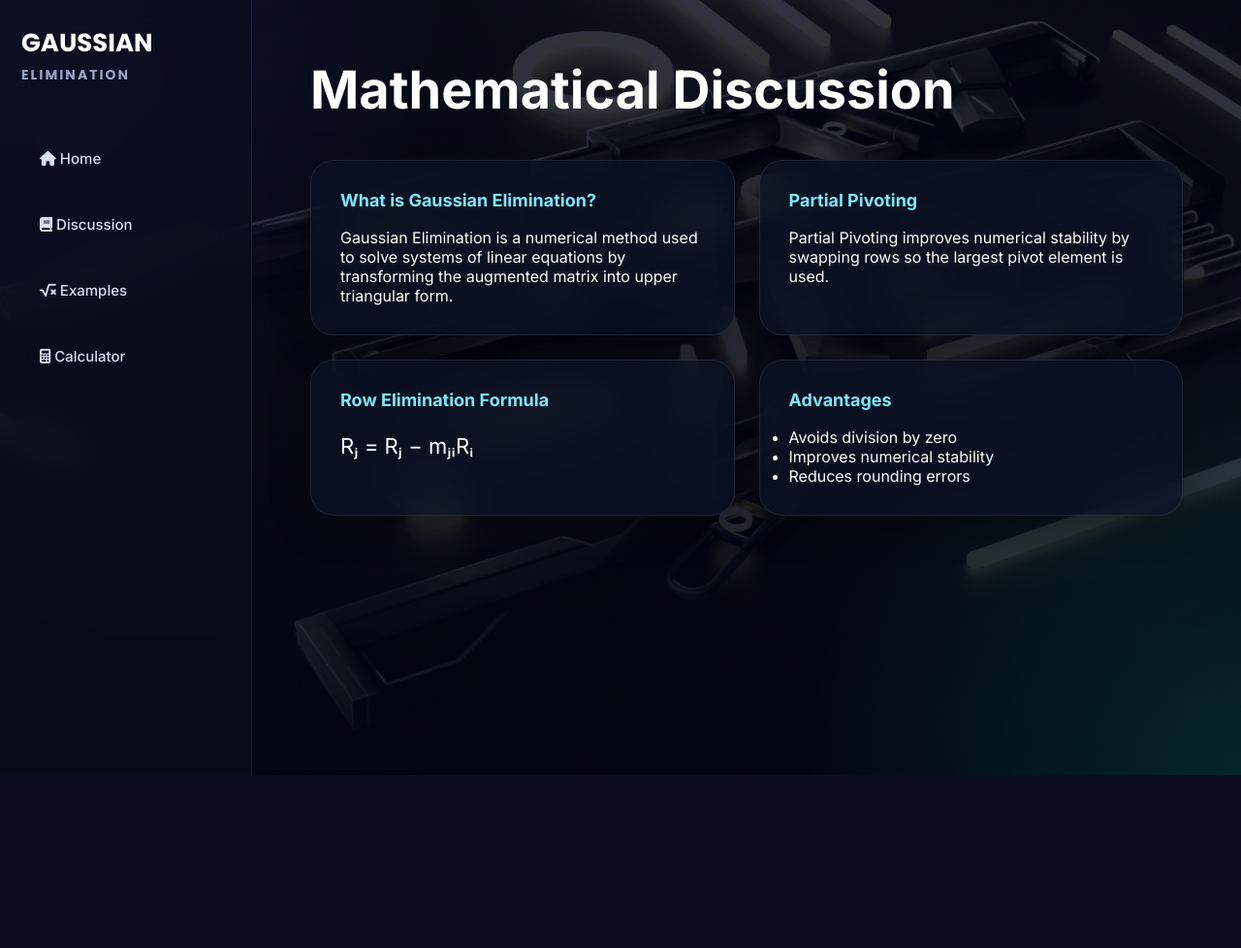
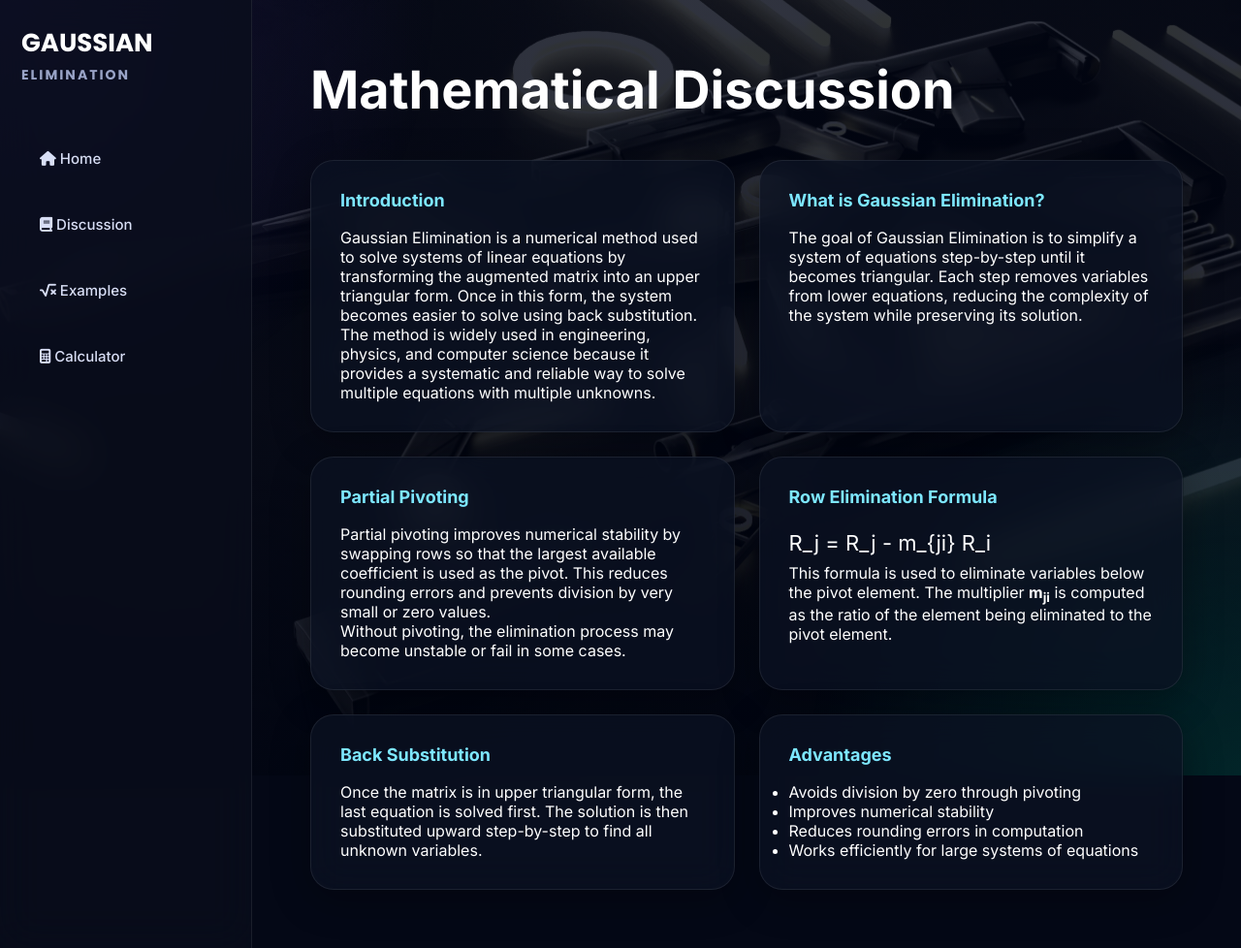
Before and after one commit to procisss/GaussElimination, a Flask app: page /discussion in a window 1280 px wide. Shown: the whole page at 97% size. Before the commit the page ends 800 px from the top, so only its background shows below. Run offline with Flask 3, Linux system fonts and the light colour scheme.

Commit message:
Updated discussion

```diff
--- a/templates/discussion.html
+++ b/templates/discussion.html
@@ -10,14 +10,26 @@
 
     <div class="box">
 
+        <h4>Introduction</h4>
+
+        <p>
+            Gaussian Elimination is a numerical method used to solve systems of linear equations by transforming the augmented matrix into an upper triangular form.
+            Once in this form, the system becomes easier to solve using back substitution.
+        </p>
+
+        <p>
+            The method is widely used in engineering, physics, and computer science because it provides a systematic and reliable way to solve multiple equations with multiple unknowns.
+        </p>
+
+    </div>
+
+    <div class="box">
+
         <h4>What is Gaussian Elimination?</h4>
 
         <p>
-            Gaussian Elimination is a numerical
-            method used to solve systems of
-            linear equations by transforming
-            the augmented matrix into upper
-            triangular form.
+            The goal of Gaussian Elimination is to simplify a system of equations step-by-step until it becomes triangular.
+            Each step removes variables from lower equations, reducing the complexity of the system while preserving its solution.
         </p>
 
     </div>
@@ -27,9 +39,12 @@
         <h4>Partial Pivoting</h4>
 
         <p>
-            Partial Pivoting improves numerical
-            stability by swapping rows so the
-            largest pivot element is used.
+            Partial pivoting improves numerical stability by swapping rows so that the largest available coefficient is used as the pivot.
+            This reduces rounding errors and prevents division by very small or zero values.
+        </p>
+
+        <p>
+            Without pivoting, the elimination process may become unstable or fail in some cases.
         </p>
 
     </div>
@@ -39,10 +54,24 @@
         <h4>Row Elimination Formula</h4>
 
         <div class="math">
+            R_j = R_j - m_{ji} R_i
+        </div>
 
-            Rⱼ = Rⱼ − mⱼᵢRᵢ
+        <p>
+            This formula is used to eliminate variables below the pivot element.
+            The multiplier <b>m<sub>ji</sub></b> is computed as the ratio of the element being eliminated to the pivot element.
+        </p>
 
-        </div>
+    </div>
+
+    <div class="box">
+
+        <h4>Back Substitution</h4>
+
+        <p>
+            Once the matrix is in upper triangular form, the last equation is solved first.
+            The solution is then substituted upward step-by-step to find all unknown variables.
+        </p>
 
     </div>
 
@@ -51,11 +80,10 @@
         <h4>Advantages</h4>
 
         <ul>
-
-            <li>Avoids division by zero</li>
+            <li>Avoids division by zero through pivoting</li>
             <li>Improves numerical stability</li>
-            <li>Reduces rounding errors</li>
-
+            <li>Reduces rounding errors in computation</li>
+            <li>Works efficiently for large systems of equations</li>
         </ul>
 
     </div>
```
